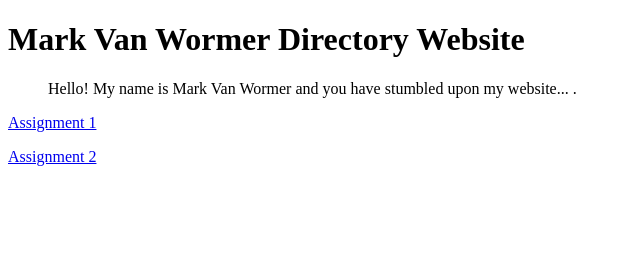
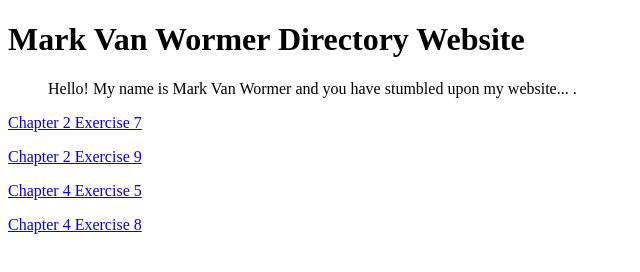
Before and after one commit to mcvwjr/MarkVW.github.io, a plain HTML site: page index.html in a window 1280 px wide. Shown: the whole page, without its empty margins (0-640 px from the left). Drawn offline with Linux system fonts and the light colour scheme.

Commit message:
Update index.html

```diff
--- a/index.html
+++ b/index.html
@@ -12,8 +12,10 @@
 </ul>
 </body>
 </html>
-  <p> <a href="/LittleRiverBandPage.html"> Assignment 1</a></P>
-  <p> <a href="/omis475exercise2.5.html"> Assignment 2</a></p>
+  <p> <a href="/omis475exercise2.5.html"> Chapter 2 Exercise 7</a></p>
+  <p> <a href="/LittleRiverBandPage.html"> Chapter 2 Exercise 9</a></p>
+  <p> <a href="/bg2.html"> Chapter 4 Exercise 5</a></p>
+  <p> <a href="/VanWormer.html"> Chapter 4 Exercise 8</a></p>
 </blockquote>
 </body>
 </html>
```
